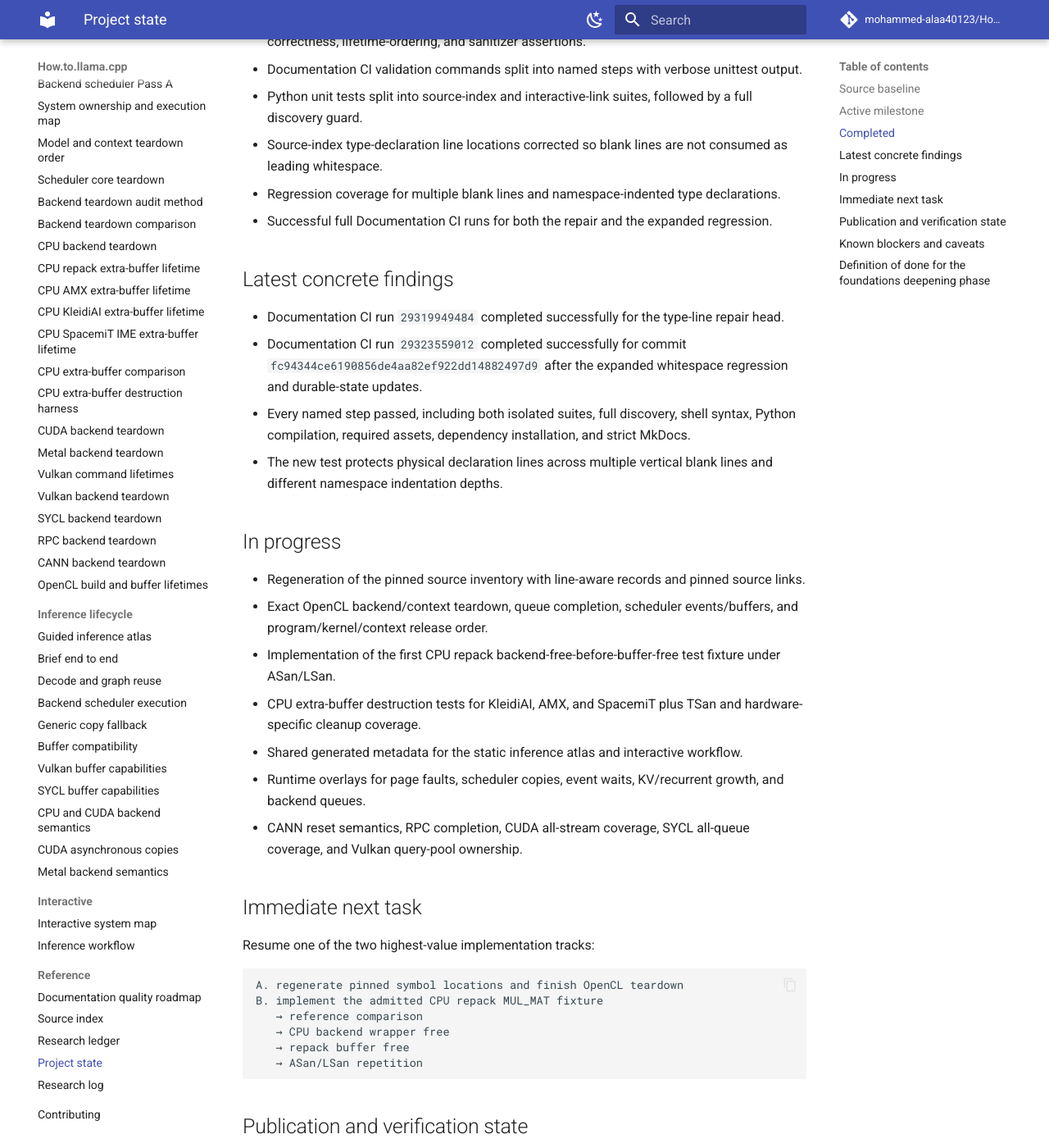
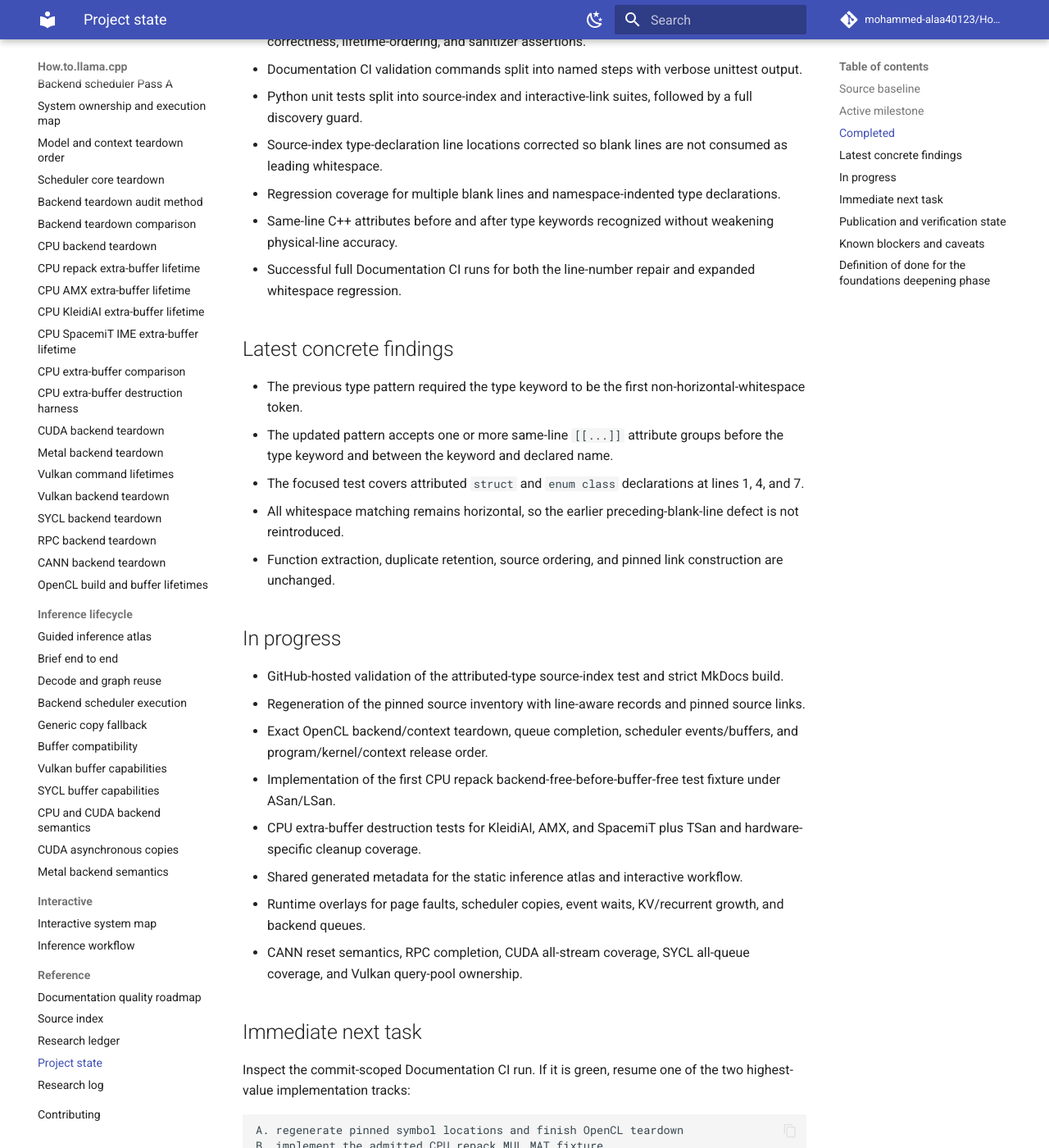
Before and after one commit to mohammed-alaa40123/How.to.llama.cpp, an MkDocs documentation site: the page built from docs/reference/project-state.md, in a window 1280 px wide and 1400 px high, scrolled down 1208 px. Shown: the whole window at 82% size. Built offline with MkDocs 1.6.1 and Material for MkDocs 9.7.7, drawn with Linux system fonts in a browser that asks for light colours; comment, search, counter and statistics services are not loaded; some of the changed text lies outside the part shown.

Commit message:
docs: update project state for attributed indexing

````diff
--- a/docs/reference/project-state.md
+++ b/docs/reference/project-state.md
@@ -33,17 +33,20 @@ Read this file after the root README on every run. It is the compact checkpoint
 - Python unit tests split into source-index and interactive-link suites, followed by a full discovery guard.
 - Source-index type-declaration line locations corrected so blank lines are not consumed as leading whitespace.
 - Regression coverage for multiple blank lines and namespace-indented type declarations.
-- Successful full Documentation CI runs for both the repair and the expanded regression.
+- Same-line C++ attributes before and after type keywords recognized without weakening physical-line accuracy.
+- Successful full Documentation CI runs for both the line-number repair and expanded whitespace regression.
 
 ## Latest concrete findings
 
-- Documentation CI run `29319949484` completed successfully for the type-line repair head.
-- Documentation CI run `29323559012` completed successfully for commit `fc94344ce6190856de4aa82ef922dd14882497d9` after the expanded whitespace regression and durable-state updates.
-- Every named step passed, including both isolated suites, full discovery, shell syntax, Python compilation, required assets, dependency installation, and strict MkDocs.
-- The new test protects physical declaration lines across multiple vertical blank lines and different namespace indentation depths.
+- The previous type pattern required the type keyword to be the first non-horizontal-whitespace token.
+- The updated pattern accepts one or more same-line `[[...]]` attribute groups before the type keyword and between the keyword and declared name.
+- The focused test covers attributed `struct` and `enum class` declarations at lines 1, 4, and 7.
+- All whitespace matching remains horizontal, so the earlier preceding-blank-line defect is not reintroduced.
+- Function extraction, duplicate retention, source ordering, and pinned link construction are unchanged.
 
 ## In progress
 
+- GitHub-hosted validation of the attributed-type source-index test and strict MkDocs build.
 - Regeneration of the pinned source inventory with line-aware records and pinned source links.
 - Exact OpenCL backend/context teardown, queue completion, scheduler events/buffers, and program/kernel/context release order.
 - Implementation of the first CPU repack backend-free-before-buffer-free test fixture under ASan/LSan.
@@ -54,7 +57,7 @@ Read this file after the root README on every run. It is the compact checkpoint
 
 ## Immediate next task
 
-Resume one of the two highest-value implementation tracks:
+Inspect the commit-scoped Documentation CI run. If it is green, resume one of the two highest-value implementation tracks:
 
 ```text
 A. regenerate pinned symbol locations and finish OpenCL teardown
@@ -68,9 +71,10 @@ B. implement the admitted CPU repack MUL_MAT fixture
 ## Publication and verification state
 
 - Work is published in PR #1 from branch `automation/backend-teardown-audit-method`; the PR remains open and mergeable.
-- Documentation CI runs `29319949484` and `29323559012` are green.
-- Added detailed note `logs/research/2026-07-14/1250-source-index-whitespace-regression.md`.
-- Added focused tests for multiple vertical blank lines and namespace indentation.
+- Documentation CI runs `29319949484` and `29323559012` were green before this increment.
+- Added detailed note `logs/research/2026-07-14/1351-attributed-type-indexing.md`.
+- Added focused tests for attributes before and after C++ type keywords.
+- The new commit-scoped Documentation CI result is pending verification.
 - Full local checkout validation remains unavailable because direct GitHub DNS resolution is blocked in this runtime.
 - The public Pages route for branch-only artifacts cannot deploy until PR #1 merges; live verification remains pending.
 
@@ -78,8 +82,9 @@ B. implement the admitted CPU repack MUL_MAT fixture
 
 - **Pinned regeneration blocker:** no usable local pinned llama.cpp checkout is available, so the source index could not be regenerated here.
 - **Large upstream file blocker:** the connector exposes the pinned OpenCL blob as truncated output and exact hidden symbols remain difficult to search.
-- **Local validation blocker:** direct cloning fails with `Could not resolve host: github.com`; full local Python tests, strict MkDocs build, and `check_site.sh` require a usable checkout. GitHub-hosted Documentation CI is green.
-- **Pages verification blocker:** branch-only documentation cannot deploy until PR #1 merges; live HTTP and rendered-content checks remain pending. Public search returned no indexed result for the site.
+- **Local validation blocker:** direct cloning fails with `Could not resolve host: github.com`; full local Python tests, strict MkDocs build, and `check_site.sh` require a usable checkout. GitHub-hosted Documentation CI is the available validation path.
+- **Pages verification blocker:** branch-only documentation cannot deploy until PR #1 merges; live HTTP and rendered-content checks remain pending. Public search previously returned no indexed result for the site.
+- **Source-index caveat:** same-line standard attributes are recognized; multiline attributes, arbitrary declaration macros, and generated syntax remain approximate or unresolved.
 - **Harness caveat:** a skipped hardware-gated path is not evidence that the lifetime ordering passed.
 - **SpacemiT caveat:** buffer lifetime is distinct from thread-local TCM leases and process-level pool-manager lifetime.
 - **Scope caveat:** optional CPU extra-buffer audits do not prove behavior for HBM or future implementations.
````
Also changed, not shown: other parts of docs/reference/project-state.md (+1 -1 lines).
